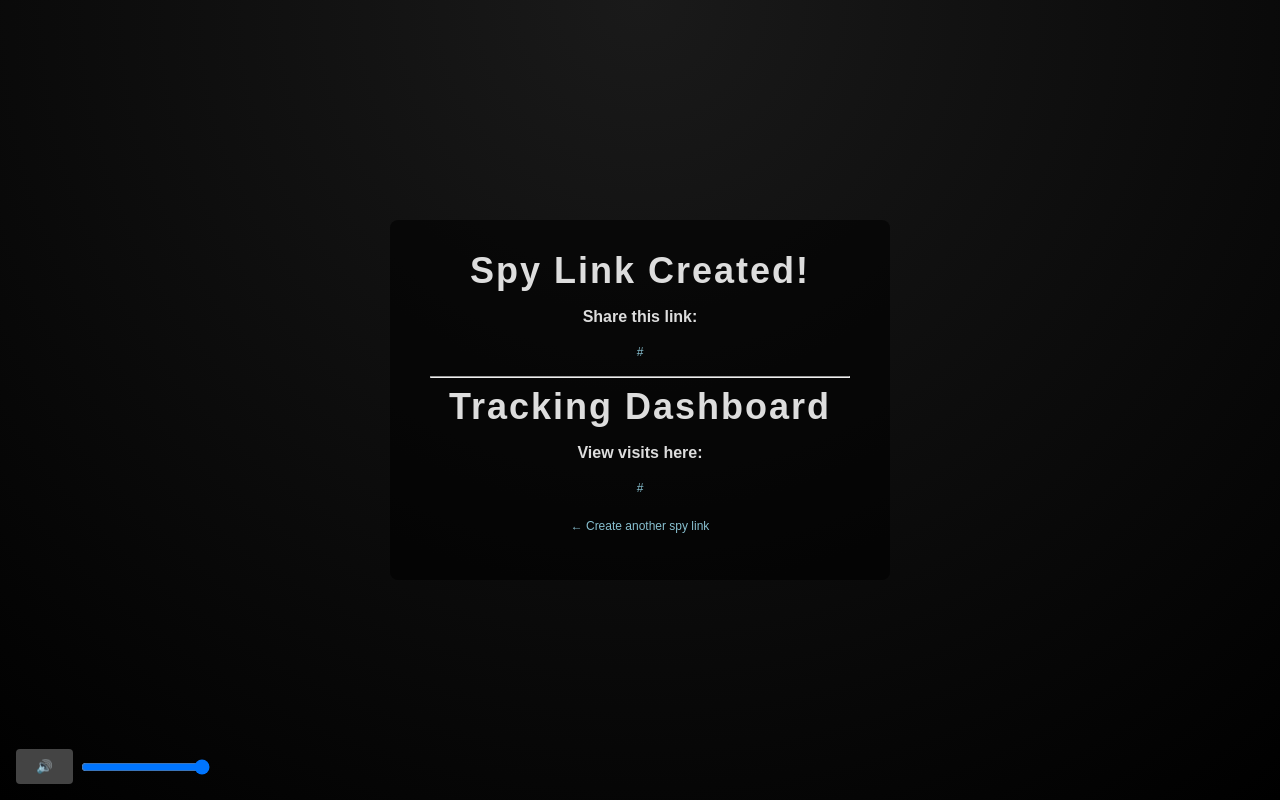
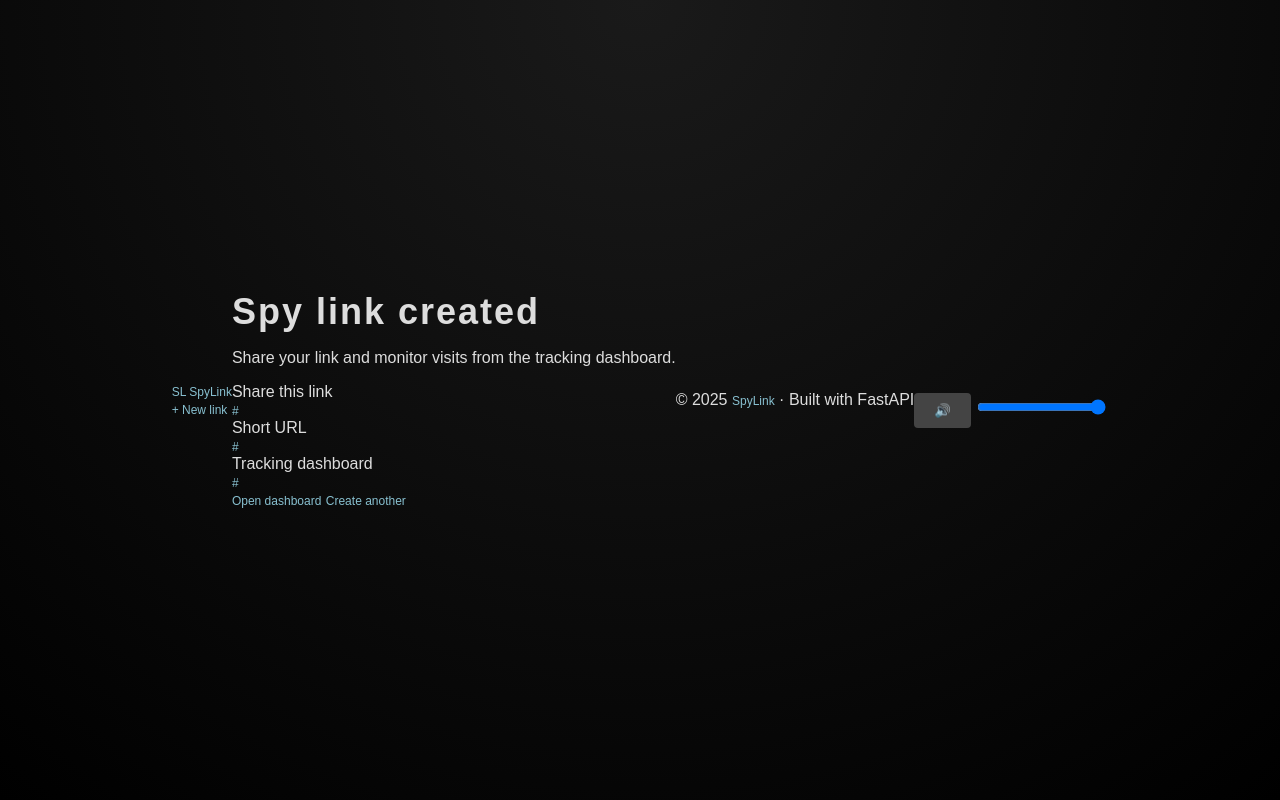
Before and after one commit to andrilchakraborty/568u96950, a FastAPI app: template templates/result.html in a window 1280 px wide. Run offline with FastAPI, Linux system fonts and the light colour scheme; the template is opened without the code that fills it: most values are stand-ins (such as "Sample title", 1, 10 or a date in 2020).

Commit message:
Update result.html

```diff
--- a/templates/result.html
+++ b/templates/result.html
@@ -1,77 +1,50 @@
-<!DOCTYPE html>
-<html lang="en">
-<head>
-  <meta charset="UTF-8">
-  <title>Your Spy Link</title>
-  <link rel="stylesheet" href="/static/style.css">
-  <style>
-    /* Audio controls styling */
-    #audio-controls {
-      position: fixed;
-      bottom: 1rem;
-      left: 1rem;
-      display: flex;
-      gap: 0.5rem;
-      align-items: center;
-      z-index: 1000;
-    }
-    #mute-btn, #volume-slider {
-      margin: 0;
-    }
-  </style>
-</head>
-<body>
-  <div class="container">
-    <h1>Spy Link Created!</h1>
-    <p><strong>Share this link:</strong></p>
-    <p><a href="{{ link_url }}">{{ link_url }}</a></p>
-    <hr>
-    <h1>Tracking Dashboard</h1>
-    <p><strong>View visits here:</strong></p>
-    <p><a href="{{ track_url }}">{{ track_url }}</a></p>
-    <p style="margin-top:20px;"><a href="/">← Create another spy link</a></p>
+{% extends "base.html" %}
+
+{% block title %}Link Created — SpyLink{% endblock %}
+
+{% block audio %}
+<div id="audio-controls">
+  <audio id="bg-audio" src="/static/C418%20-%20Subwoofer%20Lullaby%20-%20Minecraft%20Volume%20Alpha%20-%20SMORT.mp3" loop autoplay style="display:none;"></audio>
+  <button type="button" id="mute-btn" title="Mute/Unmute" aria-label="Toggle mute">🔊</button>
+  <input type="range" id="volume-slider" min="0" max="1" step="0.01" value="1" title="Volume" aria-label="Volume">
+</div>
+{% endblock %}
+
+{% block main_class %}app-main--narrow{% endblock %}
+
+{% block nav %}
+<a href="/" class="btn btn--primary btn--sm">+ New link</a>
+{% endblock %}
+
+{% block content %}
+<div class="page-header">
+  <h1 class="page-title">Spy link created</h1>
+  <p class="page-subtitle">Share your link and monitor visits from the tracking dashboard.</p>
+</div>
+
+<div class="card">
+  <div class="link-card">
+    <div class="link-card-label">Share this link</div>
+    <a class="link-card-url" href="{{ link_url }}" target="_blank" rel="noopener">{{ link_url }}</a>
   </div>
 
-  <!-- Audio controls container -->
-  <div id="audio-controls">
-    <audio id="bg-audio"
-      src="/static/C418%20-%20Subwoofer%20Lullaby%20-%20Minecraft%20Volume%20Alpha%20-%20SMORT.mp3"
-      loop autoplay style="display:none;"></audio>
-    <button id="mute-btn" title="Mute/Unmute">🔊</button>
-    <input type="range" id="volume-slider" min="0" max="1" step="0.01" value="1" title="Volume">
+  {% if short_url and short_url != link_url %}
+  <div class="link-card">
+    <div class="link-card-label">Short URL</div>
+    <a class="link-card-url" href="{{ short_url }}" target="_blank" rel="noopener">{{ short_url }}</a>
+  </div>
+  {% endif %}
+
+  <div class="divider"></div>
+
+  <div class="link-card">
+    <div class="link-card-label">Tracking dashboard</div>
+    <a class="link-card-url" href="{{ track_url }}">{{ track_url }}</a>
   </div>
 
-  <script>
-    // Audio control setup
-    const audio = document.getElementById('bg-audio');
-    const btn = document.getElementById('mute-btn');
-    const slider = document.getElementById('volume-slider');
-
-    // Initialize volume and button icon
-    audio.volume = slider.value;
-    btn.textContent = audio.muted ? '🔇' : '🔊';
-
-    // Kick off playback on first interaction
-    document.body.addEventListener('click', () => {
-      audio.play().catch(() => {});
-    }, { once: true });
-
-    // Mute/unmute toggle
-    btn.addEventListener('click', () => {
-      audio.muted = !audio.muted;
-      btn.textContent = audio.muted ? '🔇' : '🔊';
-      if (!audio.muted) audio.play().catch(() => {});
-    });
-
-    // Volume slider control
-    slider.addEventListener('input', (e) => {
-      audio.volume = e.target.value;
-      if (audio.muted && audio.volume > 0) {
-        audio.muted = false;
-        btn.textContent = '🔊';
-        audio.play().catch(() => {});
-      }
-    });
-  </script>
-</body>
-</html>
+  <div class="form-actions" style="margin-top: var(--space-6);">
+    <a href="{{ track_url }}" class="btn btn--primary">Open dashboard</a>
+    <a href="/" class="btn btn--secondary">Create another</a>
+  </div>
+</div>
+{% endblock %}
```
